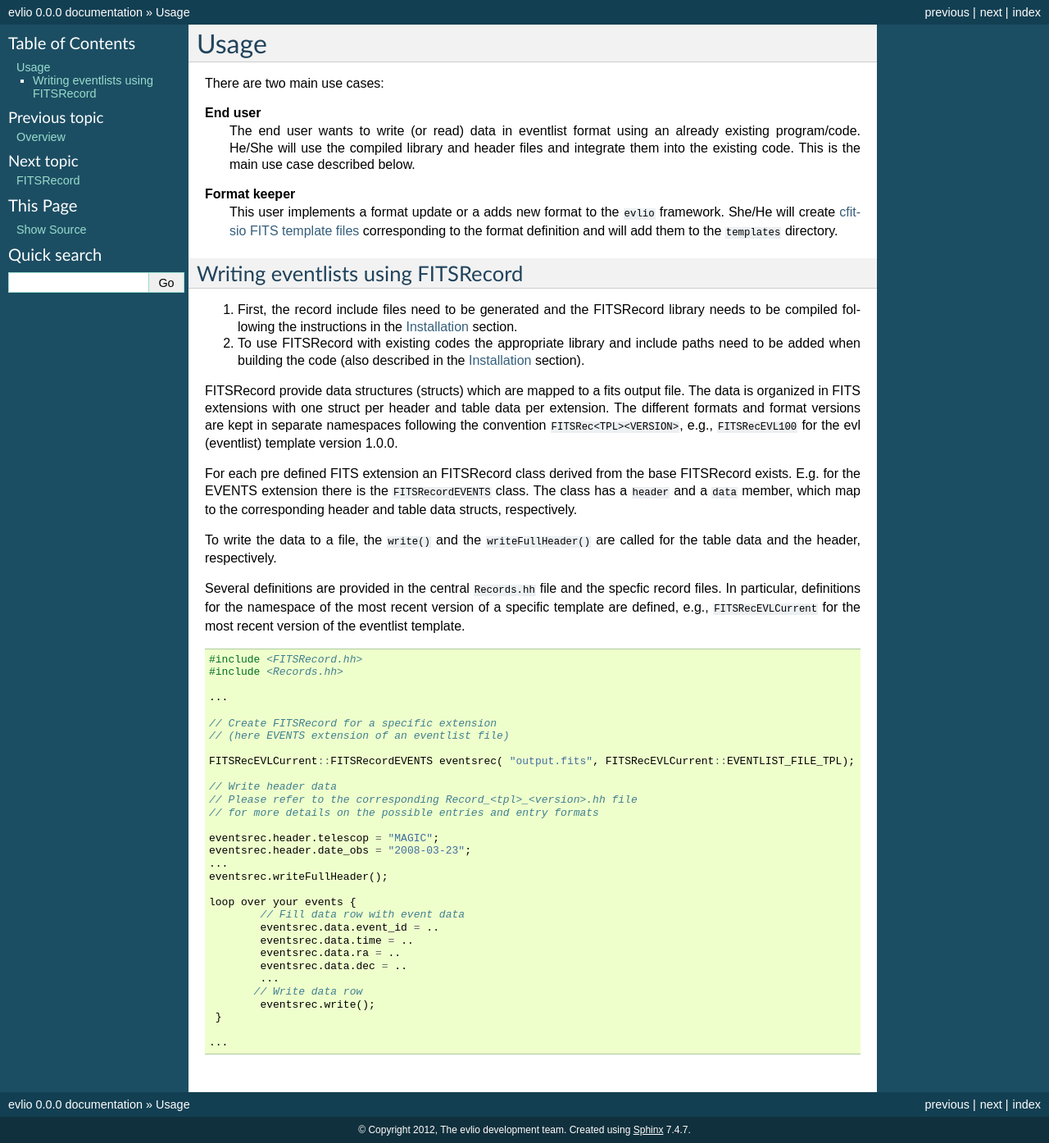
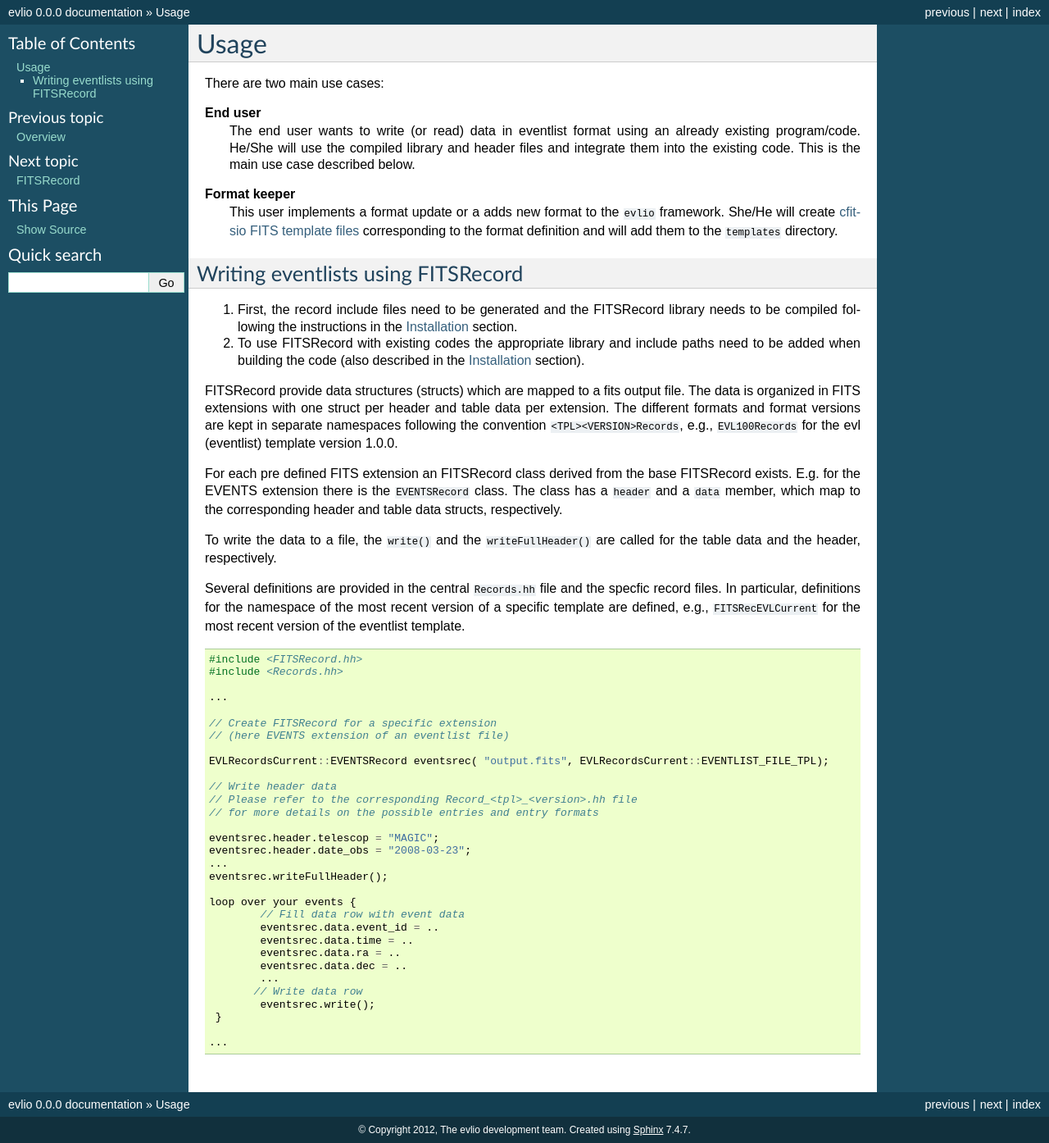
Before and after one commit to mraue/evlio, a Sphinx documentation site: the page built from docs/usage.rst, in a window 1280 px wide. Shown: the whole page at 82% size. Built offline with Sphinx 7.4.7, drawn with Linux system fonts in a browser that asks for light colours; formulas are drawn with MathJax 3.

Commit message:
Updated usage doc to reflect new Record naming scheme.

```diff
--- a/docs/usage.rst
+++ b/docs/usage.rst
@@ -25,12 +25,12 @@ FITSRecord provide data structures (structs) which are mapped to a
 fits output file. The data is organized in FITS extensions with one
 struct per header and table data per extension. The different formats
 and format versions are kept in separate namespaces following the
-convention ``FITSRec<TPL><VERSION>``, e.g., ``FITSRecEVL100`` for the
+convention ``<TPL><VERSION>Records``, e.g., ``EVL100Records`` for the
 evl (eventlist) template version 1.0.0.
 
 For each pre defined FITS extension an FITSRecord class derived from
 the base FITSRecord exists. E.g. for the EVENTS extension there is the
-``FITSRecordEVENTS`` class. The class has a ``header`` and a ``data``
+``EVENTSRecord`` class. The class has a ``header`` and a ``data``
 member, which map to the corresponding header and table data structs,
 respectively.
 
@@ -54,7 +54,7 @@ the eventlist template.
    // Create FITSRecord for a specific extension
    // (here EVENTS extension of an eventlist file)
 
-   FITSRecEVLCurrent::FITSRecordEVENTS eventsrec( "output.fits", FITSRecEVLCurrent::EVENTLIST_FILE_TPL);
+   EVLRecordsCurrent::EVENTSRecord eventsrec( "output.fits", EVLRecordsCurrent::EVENTLIST_FILE_TPL);
 
    // Write header data
    // Please refer to the corresponding Record_<tpl>_<version>.hh file
```
